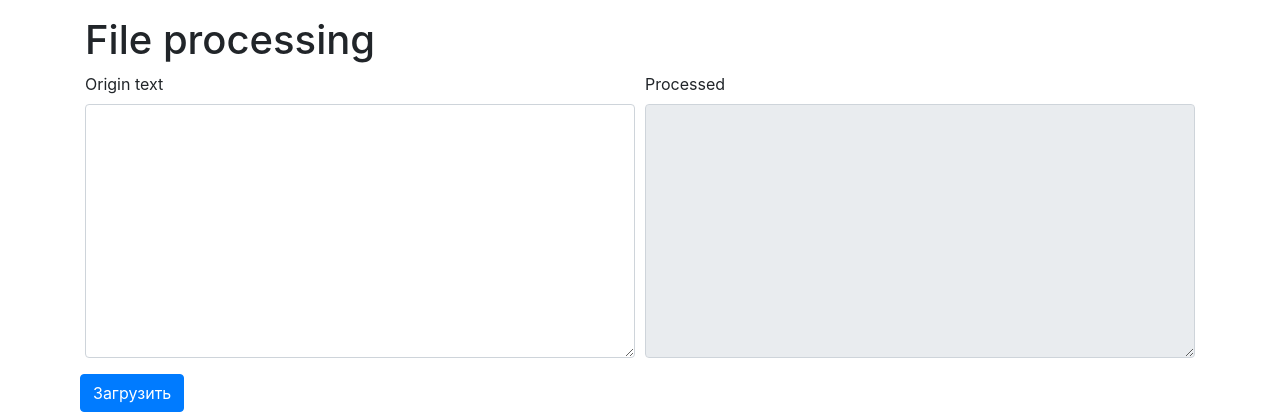
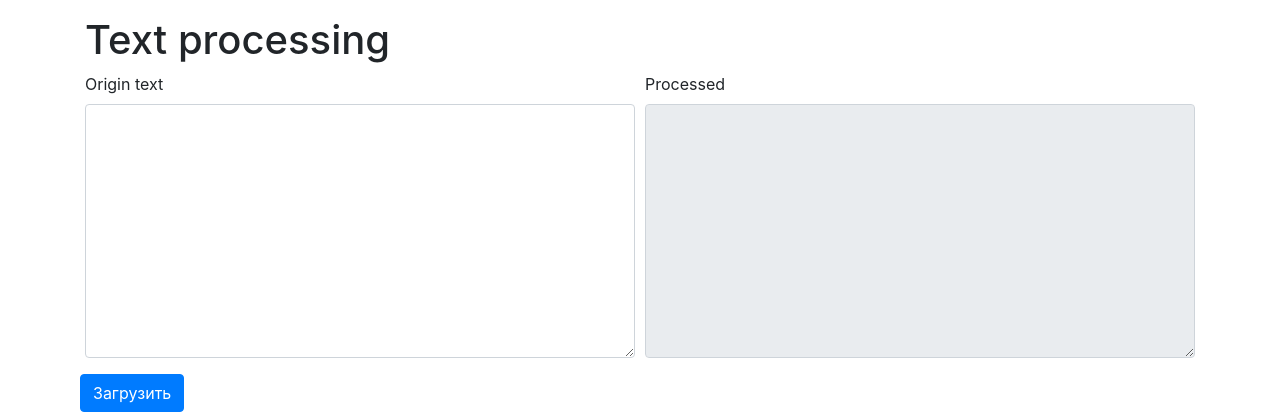
Before and after one commit to 2la/KEKTEXT, a Django app: page /textbox-processing/ in a window 1280 px wide. Shown: the part 56-476 px from the top of the page. Run offline with Django 3.2, Linux system fonts and the light colour scheme; some libraries are stand-ins or nearby versions.

Commit message:
fixup! fixup! fixup! fixup! fixup! fixup! Added web interface prototype

```diff
--- a/document_processing/models.py
+++ b/document_processing/models.py
@@ -21,8 +21,7 @@ class File(models.Model):
     @property
     def short_origin_name(self):
         if self.input_type == self.InputTypes.TEXTBOX:
-            # return f'{self.origin_text[:50]}...'
-            return self.origin_text
+            return f'{self.origin_text[:50]}...'
         try:
             return self.origin_file.path.split('/')[-1]
         except ValueError:
@@ -31,15 +30,8 @@ class File(models.Model):
     @property
     def short_processed_name(self):
         if self.input_type == self.InputTypes.TEXTBOX:
-            # return f'{self.processed_text[:50]}...'
-            return self.processed_text
+            return f'{self.processed_text[:50]}...'
         try:
             return self.processed_file.path.split('/')[-1]
         except ValueError:
             return ''
-
-
-class TextboxUnit(models.Model):
-    origin_text = models.TextField(max_length=2000)
-    processed_text = models.TextField(max_length=2000, blank=True, default='')
-    progress = models.PositiveSmallIntegerField(default=0)
--- a/document_processing/tasks.py
+++ b/document_processing/tasks.py
@@ -22,9 +22,9 @@ def get_output_field(file):
     output_name, ext = output_name.split('.')
     print(output_name, ext)
     output_name += '.docx'
+    print(output_name)
     output_name = os.path.join(file.processed_file.field.upload_to, output_name)
-    print(output_name)
-    return file.processed_file.storage.path(output_name)
+    return output_name
 
 
 def get_input_type(file):
@@ -99,7 +99,7 @@ def process_file(file_id):
             raise ValueError('Error with document')
         output_name = get_output_field(file)
         document.change_text(processed_text)
-        document.save(output_name)
+        document.save(file.processed_file.storage.path(output_name))
         file.processed_file = output_name
     sleep(.5)
     file.progress = 100
--- a/document_processing/templates/document_processing/base.html
+++ b/document_processing/templates/document_processing/base.html
@@ -22,10 +22,10 @@
        <div class="collapse navbar-collapse justify-content-between" id="navbarNav">
         <ul class="navbar-nav col-10">
           <li class="nav-item">
-            <a class="nav-link" href="#">Files</a>
+            <a class="nav-link" href="{% url 'document_processing:processed_file' %}">Files</a>
           </li>
           <li class="nav-item">
-            <a class="nav-link" href="#">Text</a>
+            <a class="nav-link" href="{% url 'document_processing:textbox_processing' %}">Text</a>
           </li>
         </ul>
       </div>
--- a/document_processing/templates/document_processing/file_processing.html
+++ b/document_processing/templates/document_processing/file_processing.html
@@ -6,7 +6,7 @@
     <h1>File processing</h1>
     <div>{% crispy form %}</div>
     <div>
-        <table>
+        <table class="table">
             <thead>
             <tr>
                 <th>ID</th>
--- a/document_processing/templates/document_processing/textbox_processing.html
+++ b/document_processing/templates/document_processing/textbox_processing.html
@@ -3,67 +3,8 @@
 
 {% block content %}
 <main class="container mt-3">
-    <h1>File processing</h1>
+    <h1>Text processing</h1>
     <div>{% crispy form %}</div>
-<!--    <div>-->
-<!--        <table>-->
-<!--            <thead>-->
-<!--            <tr>-->
-<!--                <th>ID</th>-->
-<!--                <th>Origin</th>-->
-<!--                <th>Processed</th>-->
-<!--                <th>Progress</th>-->
-<!--            </tr>-->
-<!--            </thead>-->
-<!--            <tbody>-->
-<!--            {% for file in files %}-->
-<!--            <tr class="processing-info" data-file-id="{{file.id}}">-->
-<!--                <td name="id">{{file.id}}</td>-->
-<!--                <td name="origin"><a href="file.origin_file.url">{{file.short_origin_name}}</a></td>-->
-<!--                <td name="processed"><a href="file.origin_file.url">{{file.short_processed_name}}</a></td>-->
-<!--                <td name="progress"><progress class="progress progress-success" value="{{file.progress}}" max="100"></progress>-->
-<!--    </td>-->
-<!--            </tr>-->
-<!--            {% endfor %}-->
-<!--            </tbody>-->
-<!--        </table>-->
-<!--    </div>-->
 
 </main>
 {% endblock %}
-
-
-{% block scripts %}
-<script>
-  $(document).ready(
-      function() {
-          $(".processing-info").each(
-              function(){
-                  let polling = setInterval(
-                      async () => {
-                          let current_value = parseInt($( this ).children('td[name="progress"]').children('progress')[0].getAttribute("value"));
-                          if (current_value === 100) {
-                              clearInterval(polling);
-                              return;
-                          }
-                          let response = await fetch("/progress/" + $( this ).attr("data-file-id"));
-                          if (!response.ok){
-                              return;
-                          }
-                          let json = await response.json();
-                          if (current_value < json.progress){
-                              $( this ).children('td[name="progress"]').children('progress')[0].setAttribute("value", json.progress);
-                              $( this ).children('td[name="processed"]').children('a')[0].setAttribute("href", json.processed_url);
-                              $( this ).children('td[name="processed"]').children('a')[0].textContent = json.processed_name;
-                          }
-
-
-                      }, 250
-                  );
-              }
-          );
-      }
-  );
-
-</script>
-{% endblock scripts %}
--- a/image2text.py
+++ b/image2text.py
@@ -13,7 +13,7 @@ def is_image(file_path):
 
 def image_to_text(img_path) -> str:
     T = pyocr.get_available_tools()[0]
-    L = T.get_available_languages()[0]
+    L = 'rus'
     return T.image_to_string(
         Image.open(img_path),
         lang=L,
```
Also changed, not shown: document_processing/views.py (+1 -20 lines), document_processing/migrations/0008_delete_textboxunit.py (added).
